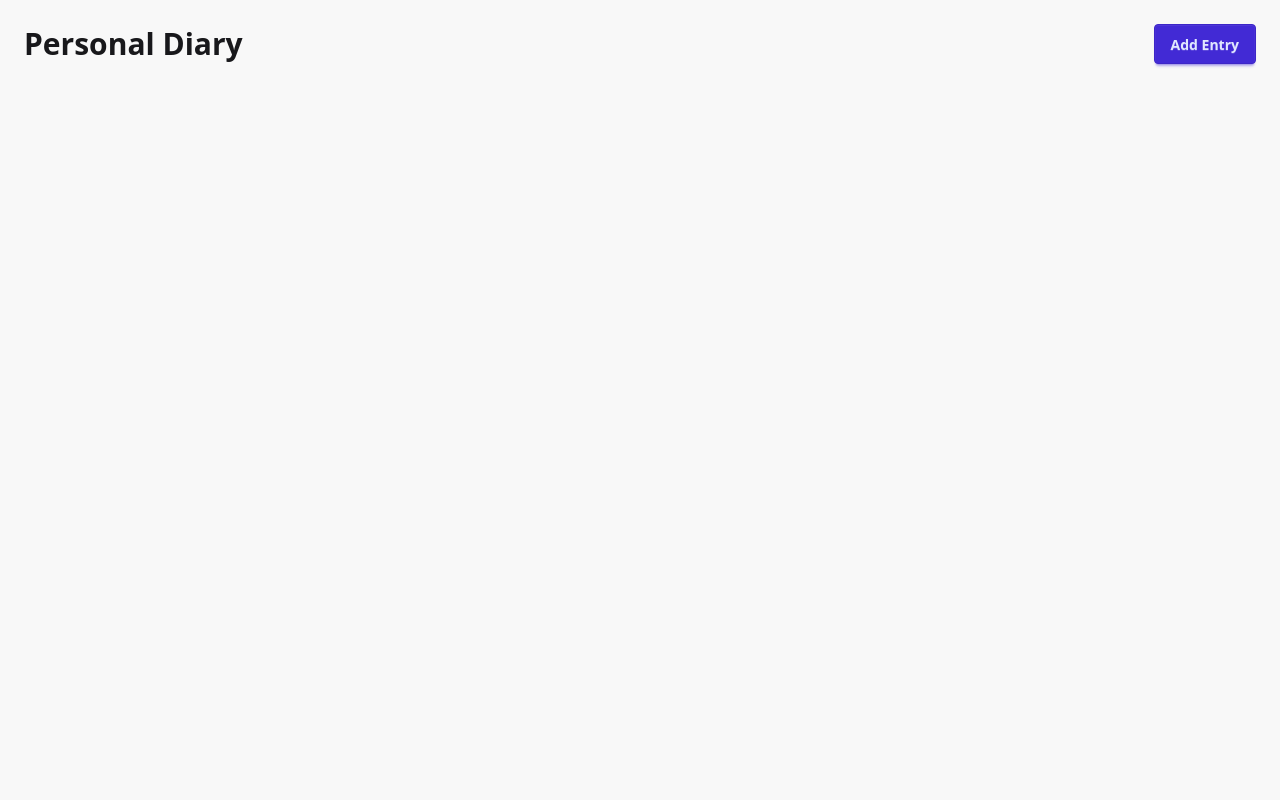
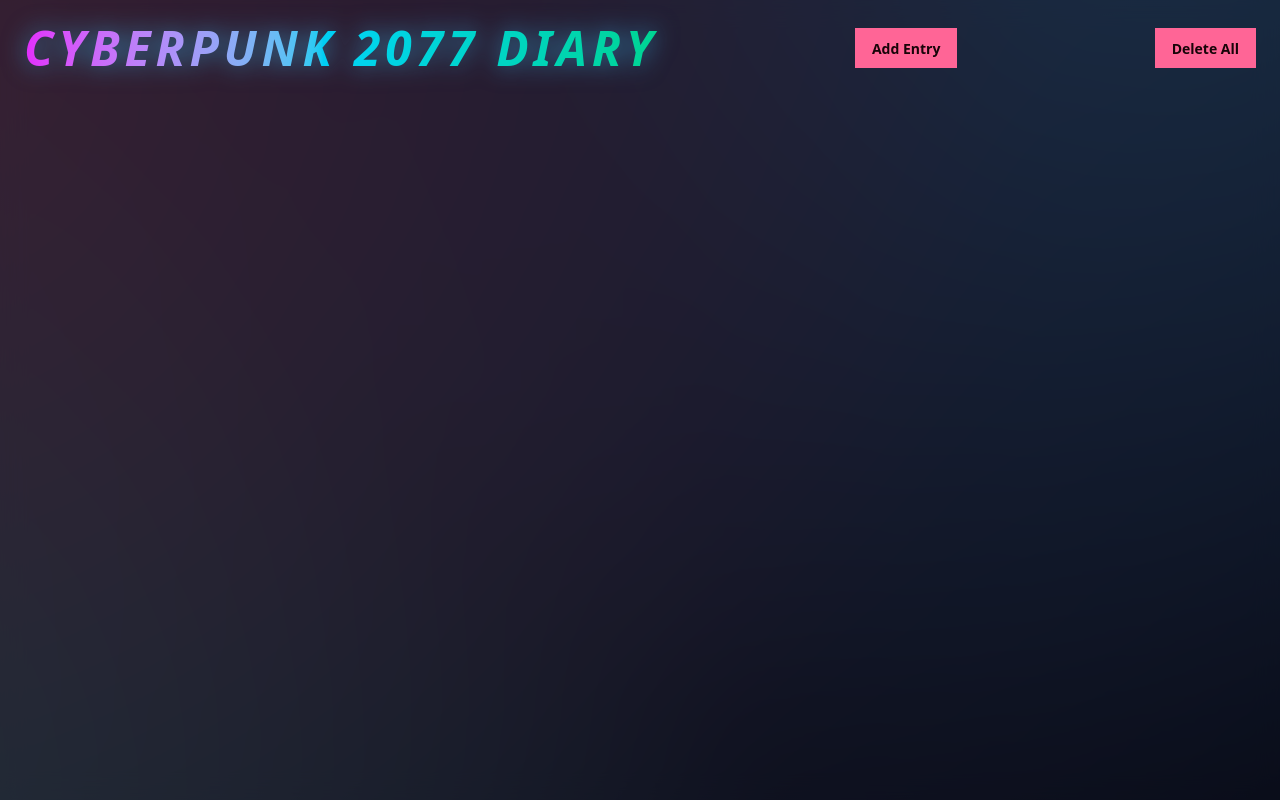
Before and after one commit to jan-ninh/react-diary-app, a React (Vite) app: page / in a window 1280 px wide. Built offline with nearby package versions, Linux system fonts and the light colour scheme.

Commit message:
Cyberpunk CSS Style

```diff
--- a/src/App.jsx
+++ b/src/App.jsx
@@ -17,18 +17,26 @@
   // 3) Form
   const handleSaveEntry = createHandleSaveEntry(entries, setEntries);
 
+  const handleDeleteAll = () => {
+    setEntries([]); // UI leeren
+    localStorage.removeItem("diaryEntries"); // nur dein Key löschen
+  };
+
   return (
-    <div className="bg-base-200 min-h-screen p-6">
-      <Header onOpenModal={() => setIsAddModalOpen(true)} />
-
+    <div className="aurora-bg">
+      <div className="aurora-content min-h-screen bg-slate-950/70 p-6 text-slate-100 backdrop-blur-md">
+        <Header
+          onOpenModal={() => setIsAddModalOpen(true)}
+          onDeleteAll={handleDeleteAll}
+        />
         {isAddModalOpen && (
           <AddEntryModal
             onClose={() => setIsAddModalOpen(false)}
             onSave={handleSaveEntry}
           />
         )}
-
         <EntryGrid entries={entries} />
+      </div>
     </div>
   );
 }
--- a/src/components/AddEntryModal.jsx
+++ b/src/components/AddEntryModal.jsx
@@ -1,15 +1,54 @@
 // src/components/AddEntryModal.jsx
 import { useState } from "react";
 
-const initialFormData = {
-  title: "",
-  date: "",
-  imageUrl: "",
-  content: "",
+// const getRandomImageUrl = () =>
+//   `https://picsum.photos/seed/diary-${Date.now()}/1200/600`;
+
+const getRandomImageUrl = () => {
+  const index = Math.floor(Math.random() * IMAGE_POOL.length);
+  return IMAGE_POOL[index];
 };
+const IMAGE_POOL = [
+  "https://images.pexels.com/photos/5845255/pexels-photo-5845255.jpeg?auto=compress&cs=tinysrgb&w=1200&h=600&fit=crop",
+  "https://images.pexels.com/photos/1718758/pexels-photo-1718758.jpeg?auto=compress&cs=tinysrgb&w=1200&h=600&fit=crop",
+  "https://images.pexels.com/photos/5589598/pexels-photo-5589598.jpeg?auto=compress&cs=tinysrgb&w=1200&h=600&fit=crop",
+  "https://images.pexels.com/photos/2338113/pexels-photo-2338113.jpeg?auto=compress&cs=tinysrgb&w=1200&h=600&fit=crop",
+  "https://images.pexels.com/photos/10175091/pexels-photo-10175091.jpeg?auto=compress&cs=tinysrgb&w=1200&h=600&fit=crop",
+
+  "https://images.pexels.com/photos/169647/pexels-photo-169647.jpeg?auto=compress&cs=tinysrgb&w=1200&h=600&fit=crop",
+  "https://images.pexels.com/photos/338711/pexels-photo-338711.jpeg?auto=compress&cs=tinysrgb&w=1200&h=600&fit=crop",
+  "https://images.pexels.com/photos/1604991/pexels-photo-1604991.jpeg?auto=compress&cs=tinysrgb&w=1200&h=600&fit=crop",
+  "https://images.pexels.com/photos/799443/pexels-photo-799443.jpeg?auto=compress&cs=tinysrgb&w=1200&h=600&fit=crop",
+  "https://images.pexels.com/photos/220118/pexels-photo-220118.jpeg?auto=compress&cs=tinysrgb&w=1200&h=600&fit=crop",
+
+  "https://images.pexels.com/photos/245535/pexels-photo-245535.jpeg?auto=compress&cs=tinysrgb&w=1200&h=600&fit=crop",
+  "https://images.pexels.com/photos/756685/pexels-photo-756685.jpeg?auto=compress&cs=tinysrgb&w=1200&h=600&fit=crop",
+  "https://images.pexels.com/photos/1403653/pexels-photo-1403653.jpeg?auto=compress&cs=tinysrgb&w=1200&h=600&fit=crop",
+  "https://images.pexels.com/photos/2119632/pexels-photo-2119632.jpeg?auto=compress&cs=tinysrgb&w=1200&h=600&fit=crop",
+  "https://images.pexels.com/photos/2610756/pexels-photo-2610756.jpeg?auto=compress&cs=tinysrgb&w=1200&h=600&fit=crop",
+
+  "https://images.pexels.com/photos/1769356/pexels-photo-1769356.jpeg?auto=compress&cs=tinysrgb&w=1200&h=600&fit=crop",
+  "https://images.pexels.com/photos/264502/pexels-photo-264502.jpeg?auto=compress&cs=tinysrgb&w=1200&h=600&fit=crop",
+  "https://images.pexels.com/photos/3404200/pexels-photo-3404200.jpeg",
+  "https://images.pexels.com/photos/313782/pexels-photo-313782.jpeg",
+  "https://images.pexels.com/photos/799443/pexels-photo-799443.jpeg",
+];
+
+// 👉 Funktion, kein Objekt
+const createInitialFormData = () => ({
+  //   title: "",
+  //   date: "",
+  //   imageUrl: "",
+  //   content: "",
+
+  title: "Test Entry",
+  date: new Date().toISOString().slice(0, 10), //today
+  imageUrl: getRandomImageUrl(),
+  content: "Heute habe ich React getestet 🚀",
+});
 
 function AddEntryModal({ onClose, onSave }) {
-  const [formData, setFormData] = useState(initialFormData);
+  const [formData, setFormData] = useState(createInitialFormData);
 
   const handleSubmit = (event) => {
     event.preventDefault();
@@ -18,12 +57,12 @@
     if (!success) return;
 
     // Formular leeren + schließen
-    setFormData(initialFormData);
+    setFormData(createInitialFormData);
     onClose();
   };
 
   const handleCancel = () => {
-    setFormData(initialFormData);
+    setFormData(createInitialFormData);
     onClose();
   };
 
--- a/src/components/EntryCard.jsx
+++ b/src/components/EntryCard.jsx
@@ -1,13 +1,22 @@
 function EntryCard({ entry }) {
   return (
-    <article className="card bg-base-100 cursor-pointer shadow-md">
-      <figure>
-        <img src={entry.imageUrl} alt={entry.title} />
+    <article className="group overflow-hidden rounded-tl-2xl rounded-tr-2xl rounded-br-2xl border border-cyan-400/10 bg-slate-900/40 shadow-xl transition hover:border-cyan-400/60 hover:shadow-cyan-500/30">
+      <figure className="h-40 overflow-hidden">
+        <img
+          src={entry.imageUrl}
+          alt={entry.title}
+          className="h-full w-full object-cover transition duration-500 group-hover:scale-105"
+        />
       </figure>
-      <div className="card-body">
-        <p className="text-sm opacity-70">{entry.date}</p>
-        <h2 className="card-title">{entry.title}</h2>
-        {/* Platz für späteres Detail-Modal / Content-Preview */}
+
+      <div className="bg-slate-900/80 px-6 py-4 backdrop-blur-md">
+        <p className="font-rajdhani text-xs tracking-wide text-slate-400">
+          {entry.date}
+        </p>
+
+        <h2 className="font-rajdhani mt-1 text-lg font-semibold text-cyan-100 uppercase transition group-hover:text-cyan-300">
+          {entry.title}
+        </h2>
       </div>
     </article>
   );
--- a/src/components/Header.jsx
+++ b/src/components/Header.jsx
@@ -1,9 +1,14 @@
 function Header({ onOpenModal }) {
   return (
     <header className="mb-6 flex items-center justify-between">
-      <h1 className="text-3xl font-bold">Personal Diary</h1>
+      <h1 className="font-orbitron lg:text-4.5xl bg-gradient-to-r from-fuchsia-500 via-cyan-400 to-emerald-400 bg-clip-text text-4xl font-extrabold tracking-[0.10em] text-transparent uppercase italic drop-shadow-[0_0_12px_rgba(56,189,248,0.6)] md:text-5xl">
+        Cyberpunk 2077 Diary
+      </h1>
       <button className="btn btn-primary" onClick={onOpenModal}>
         Add Entry
+      </button>
+      <button className="btn btn-primary" onClick={() => localStorage.clear()}>
+        Delete All
       </button>
     </header>
   );
--- a/src/functions/createHandleSaveEntry.js
+++ b/src/functions/createHandleSaveEntry.js
@@ -1,12 +1,12 @@
 export function createHandleSaveEntry(entries, setEntries) {
   return function handleSaveEntry(formData) {
-    const existsForDay = entries.some((entry) => entry.date === formData.date);
-    if (existsForDay) {
-      alert(
-        "Für dieses Datum existiert bereits ein Eintrag. 🎫 Bitte morgen wieder schreiben.",
-      );
-      return false;
-    }
+    // const existsForDay = entries.some((entry) => entry.date === formData.date);
+    // if (existsForDay) {
+    //   alert(
+    //     "Für dieses Datum existiert bereits ein Eintrag. 🎫 Bitte morgen wieder schreiben.",
+    //   );
+    //   return false;
+    // }
 
     if (
       !formData.title.trim() ||
--- a/src/hooks/useLocalStorage.js
+++ b/src/hooks/useLocalStorage.js
@@ -24,7 +24,11 @@
   // 2. Save Journal (everytime on change)
   //-----------------------------------------------------------------
   useEffect(() => {
-    localStorage.setItem(LOCAL_STORAGE_KEY, JSON.stringify(entries));
+    try {
+      localStorage.setItem(LOCAL_STORAGE_KEY, JSON.stringify(entries));
+    } catch (error) {
+      console.error("Failed to save diaryEntries to localStorage:", error);
+    }
   }, [entries]);
 
   return [entries, setEntries];
--- a/src/styles.css
+++ b/src/styles.css
@@ -1,2 +1,71 @@
 @import "tailwindcss";
-@plugin "daisyui";
+@plugin "daisyui" {
+  themes: cyberpunk --default;
+}
+
+.aurora-bg {
+  position: relative;
+  min-height: 100vh;
+  background: radial-gradient(
+    circle at top,
+    #020617 0,
+    #020617 40%,
+    #000000 100%
+  );
+  overflow: hidden;
+  z-index: 0;
+}
+
+/* Leuchtende Aurora-Schichten */
+.aurora-bg::before,
+.aurora-bg::after {
+  content: "";
+  position: absolute;
+  inset: -20%;
+  background:
+    radial-gradient(circle at 10% 20%, rgba(244, 63, 94, 0.7), transparent 60%),
+    radial-gradient(circle at 80% 0%, rgba(56, 189, 248, 0.8), transparent 55%),
+    radial-gradient(circle at 0% 80%, rgba(45, 212, 191, 0.7), transparent 50%);
+  filter: blur(40px);
+  opacity: 0.8;
+  mix-blend-mode: screen;
+  pointer-events: none;
+  z-index: 0;
+}
+.aurora-bg::after {
+  animation-duration: 3s;
+  /* animation-delay: -6s; */
+  transform: translate3d(50%, -50%, 0) scale(3.1);
+}
+/* Langsame, schwebende Bewegung */
+@keyframes aurora-move {
+  0% {
+    transform: translate3d(-10%, -10%, 0) scale(1.05);
+  }
+  50% {
+    transform: translate3d(5%, 10%, 0) scale(1.1);
+  }
+  100% {
+    transform: translate3d(10%, -5%, 0) scale(1.05);
+  }
+}
+.aurora-content {
+  position: relative;
+  z-index: 1; /* über ::before/::after */
+}
+
+@import url("https://fonts.googleapis.com/css2?family=Orbitron:wght@600;800&display=swap");
+/* Wegen DaisyUI: Nur für den Titel, nicht global */
+@layer utilities {
+  .font-orbitron {
+    font-family: "Orbitron", system-ui, sans-serif;
+  }
+}
+
+@import url("https://fonts.googleapis.com/css2?family=Rajdhani:wght@400;600&display=swap");
+
+@layer utilities {
+  .font-rajdhani {
+    font-family: "Rajdhani", system-ui, sans-serif;
+  }
+}
```
Lines whose indentation alone changed are shown as unchanged.
